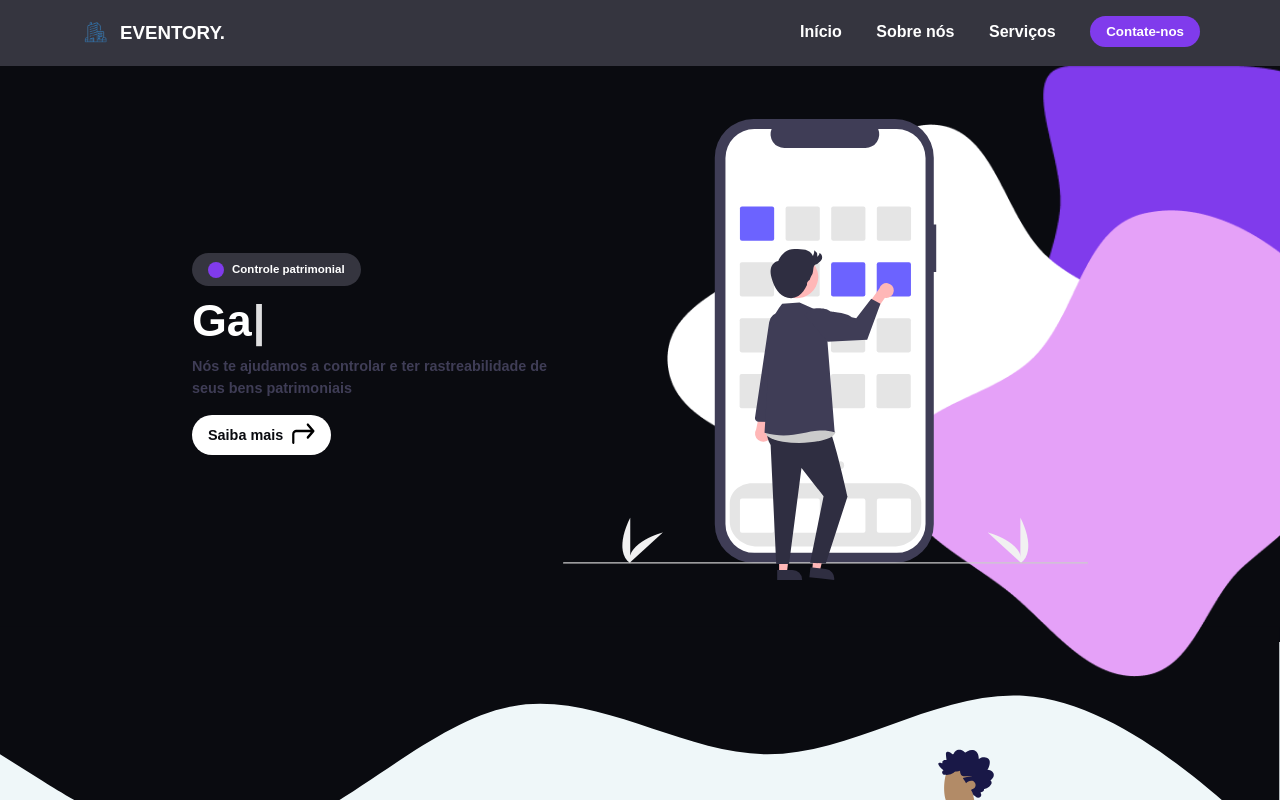
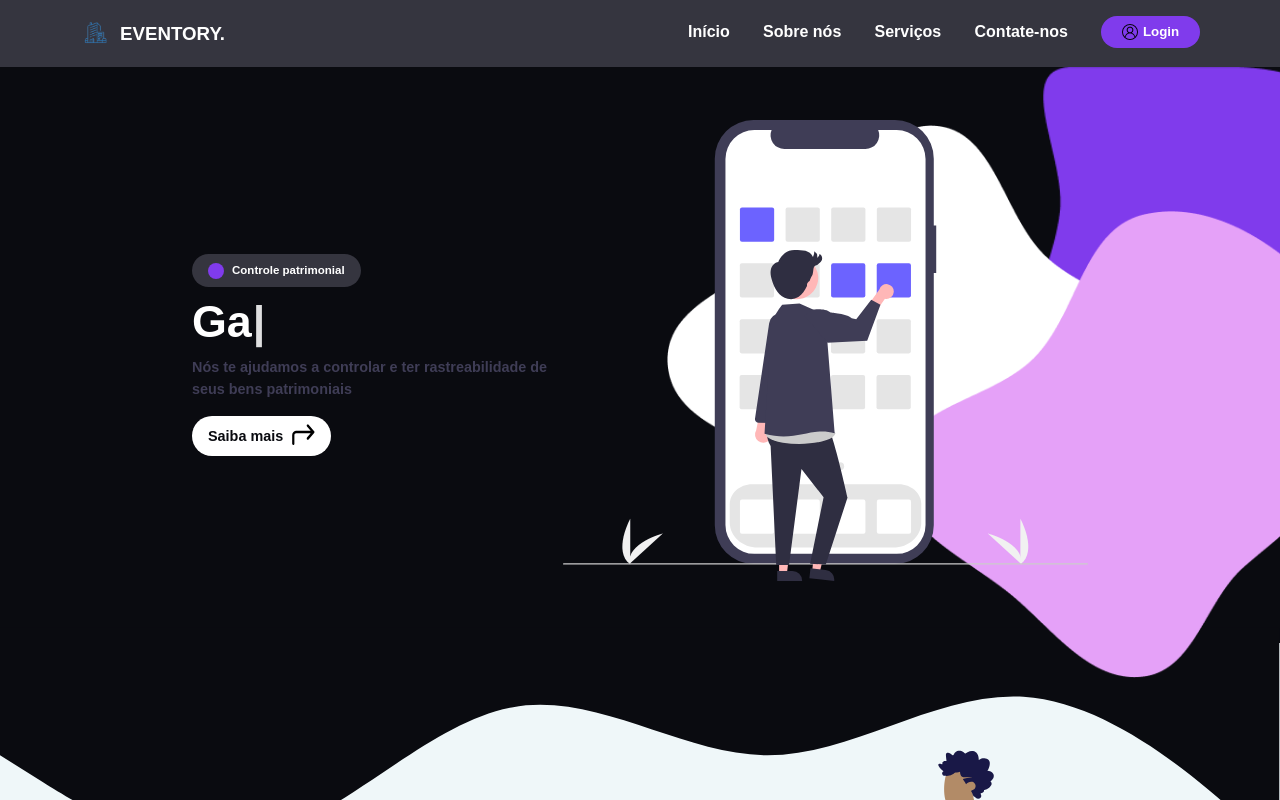
Before and after one commit to eduardojanegitz/evelanding, a React (Create React App) app: page / in a window 1280 px wide. Shown: the top 800 px of the page. Built offline with nearby package versions, Linux system fonts and the light colour scheme.

Commit message:
feat: Adicionado o botão de login que redireciona para a página do Eventory

```diff
--- a/src/components/Header/index.js
+++ b/src/components/Header/index.js
@@ -3,6 +3,7 @@ import { ScrollTrigger } from "gsap/ScrollTrigger";
 import { useEffect, useRef, useState } from "react";
 import styled from "styled-components";
 import logo from "../../assets/eventory-logo.png";
+import user from "../../assets/icon-user.png";
 
 const Headers = styled.header`
   display: flex;
@@ -33,7 +34,7 @@ const Logo = styled.a`
 `;
 
 const Nav = styled.nav`
-  width: 25rem;
+  width: 32rem;
   max-width: 40rem;
   display: flex;
   align-items: center;
@@ -70,8 +71,9 @@ const Nav = styled.nav`
 `;
 
 const Button = styled.button`
+  display: flex;
   background-color: var(--purple);
-  padding: 0.5rem 1rem;
+  padding: 0.5rem 1.3rem;
   border-radius: 20px;
   color: var(--white);
   font-weight: 600;
@@ -248,7 +250,13 @@ const Header = () => {
           Serviços
         </a>
         <a href="#contact" onClick={(e) => scrollUp("contact", e)}>
-          <Button>Contate-nos</Button>
+          Contate-nos
+        </a>
+        <a target="_blank" href="https://eventory-teste.onrender.com/">
+          <Button>
+            <img style={{ marginRight: "5px" }} src={user} />
+            Login
+          </Button>
         </a>
       </Nav>
       <HamburgerBtn clicked={click} onClick={() => setClick(!click)}>
@@ -265,7 +273,10 @@ const Header = () => {
           Serviços
         </a>
         <a href="#contact" onClick={(e) => handleClick("contact", e)}>
-          <Button>Contate-nos</Button>
+          Contate-nos
+        </a>
+        <a target="_blank" href="https://eventory-teste.onrender.com/">
+          <Button>Login</Button>
         </a>
       </MobileMenu>
     </Headers>
```
Also changed, not shown: src/assets/icon-user.png (added).
